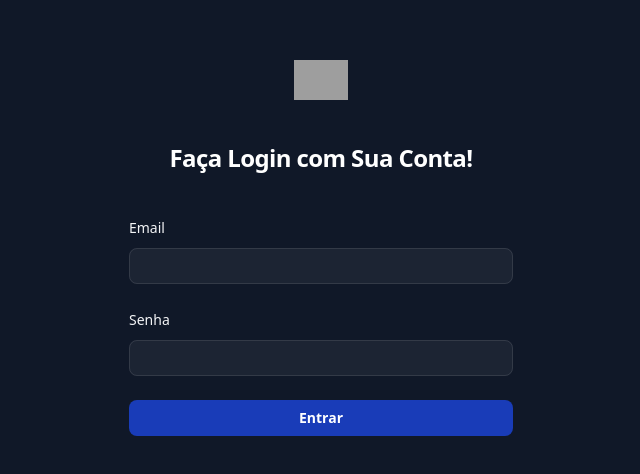
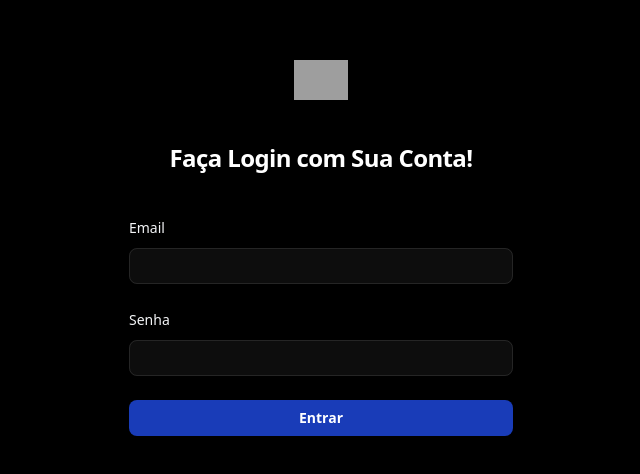
Before and after one commit to natanlucas18/stock-control-saas, a Next.js app in the folder frontend/: page /Login in a window 1280 px wide. Shown: the part 152-626 px from the top of the page, without its empty margins (319-959 px from the left). Built offline with nearby package versions, Linux system fonts and the light colour scheme; grey boxes are pictures that could not be loaded.

Commit message:
feat: criar tela de login

```diff
--- a/frontend/src/app/Login/page.tsx
+++ b/frontend/src/app/Login/page.tsx
@@ -26,7 +26,7 @@ export default function Login() {
   };
   return (
     <>
-      <div className="flex min-h-full h-screen bg-gray-900 flex-col justify-center px-6 py-12 lg:px-8">
+      <div className="flex min-h-full h-screen bg-black flex-col justify-center px-6 py-12 lg:px-8">
         <div className="sm:mx-auto sm:w-full sm:max-w-sm">
           <img
             alt="Your Company"
@@ -48,7 +48,7 @@ export default function Login() {
                   type="email"
                   required
                   autoComplete="email"
-                  className="block w-full rounded-md bg-white/5 px-3 py-1.5 text-base text-white outline-1 -outline-offset-1 outline-white/10 placeholder:text-gray-500 focus:outline-2 focus:-outline-offset-2 focus:outline-indigo-500 sm:text-sm/6"
+                  className="block w-full rounded-md bg-white/5 px-3 py-1.5 text-base text-white outline-1 -outline-offset-1 outline-white/10 placeholder:text-gray-500 focus:outline-2 focus:-outline-offset-2 focus:outline-blue-800 sm:text-sm/6"
                   {...register("email")}
                 />
                 {errors.email && (
@@ -69,7 +69,7 @@ export default function Login() {
                   type="password"
                   required
                   autoComplete="current-password"
-                  className="block w-full rounded-md bg-white/5 px-3 py-1.5 text-base text-white outline-1 -outline-offset-1 outline-white/10 placeholder:text-gray-500 focus:outline-2 focus:-outline-offset-2 focus:outline-indigo-500 sm:text-sm/6"
+                  className="block w-full rounded-md bg-white/5 px-3 py-1.5 text-base text-white outline-1 -outline-offset-1 outline-white/10 placeholder:text-gray-500 focus:outline-2 focus:-outline-offset-2 focus:outline-blue-800 sm:text-sm/6"
                   {...register("password")}
                 />
                 {errors.password && (
```
